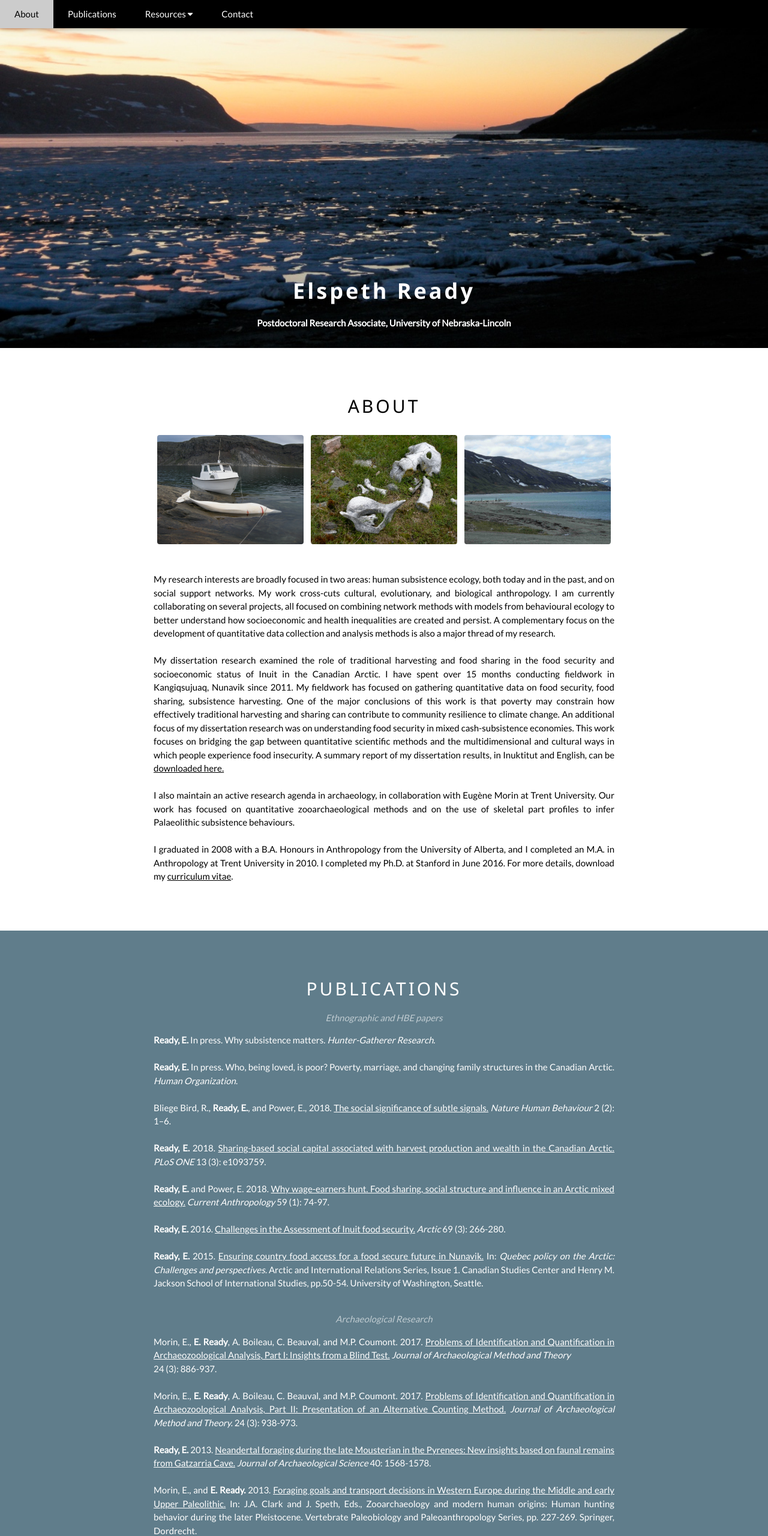
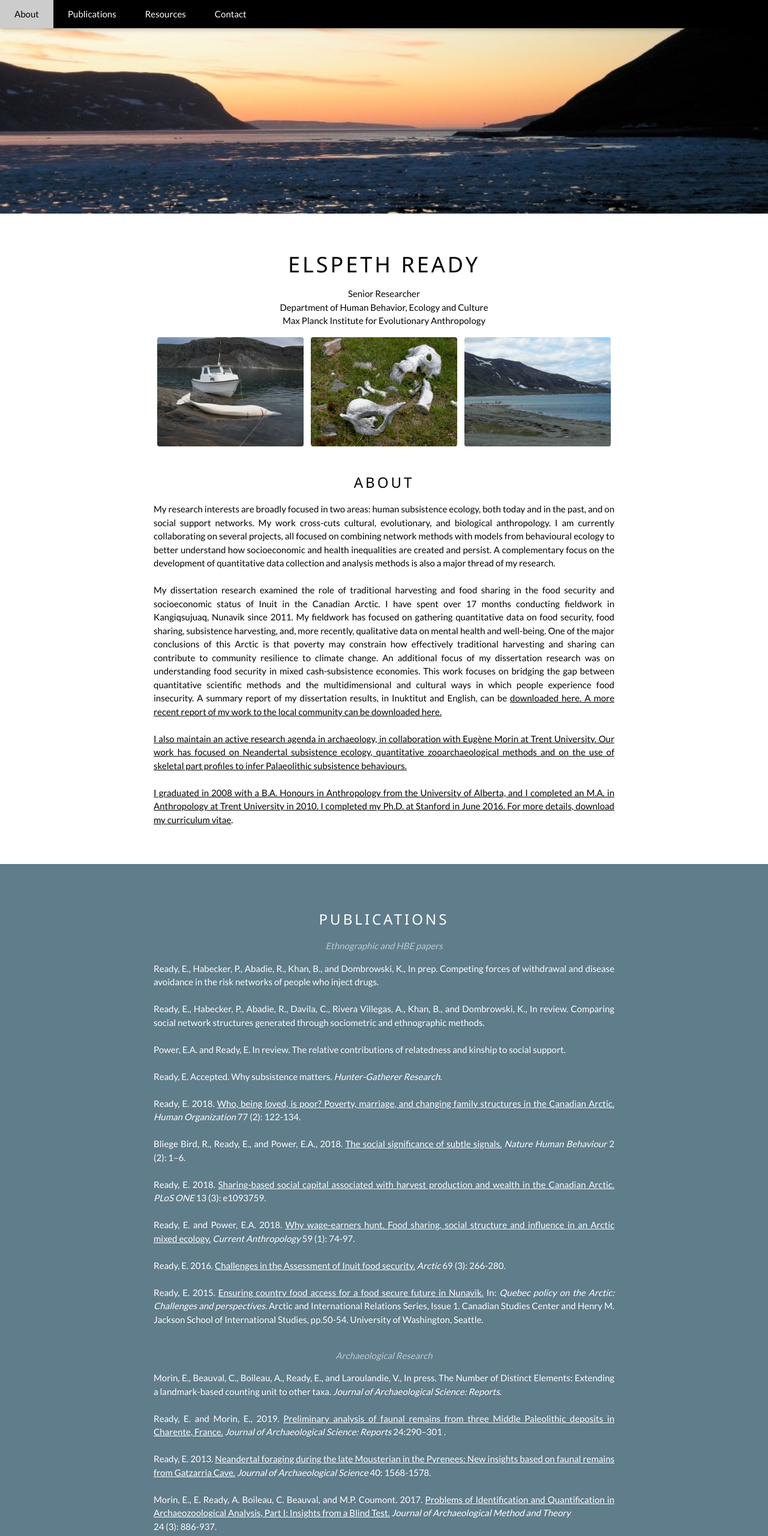
Before and after one commit to elspethr/elspethr.github.io, a plain HTML site: page index.html in a window 1280 px wide. Shown: the top 2560 px of the page at 60% size. Drawn offline with nearby package versions, Linux system fonts and the light colour scheme.

Commit message:
MPI udpate

```diff
--- a/index.html
+++ b/index.html
@@ -15,17 +15,17 @@ body {font-family: "Lato", sans-serif}
 <div class="w3-top">
   <div class="w3-bar w3-black w3-card">
     <a class="w3-bar-item w3-button w3-padding-large w3-hide-medium w3-hide-large w3-right" href="javascript:void(0)" onclick="myFunction()" title="Toggle Navigation Menu"><i class="fa fa-bars"></i></a>
-    <a href="#about" class="w3-bar-item w3-button w3-padding-large w3-hide-small">About</a>
-    <a href="#publications" class="w3-bar-item w3-button
-    w3-padding-large w3-hide-small">Publications</a>
-        <div class="w3-dropdown-hover w3-hide-small">
+     <a href="#about" class="w3-bar-item-left w3-button w3-padding-large w3-hide-small" style="float:left">About</a>
+    <a href="#publications" class="w3-bar-item w3-button w3-padding-large w3-hide-small">Publications</a>
+    <a href="#resources" class="w3-bar-item w3-button w3-padding-large w3-hide-small">Resources</a>
+       <!-- <div class="w3-dropdown-hover w3-hide-small">
       <button class="w3-padding-large w3-button" title="resources">Resources <i class="fa fa-caret-down"></i></button>
       <div class="w3-dropdown-content w3-bar-block w3-card-4">
         <a href="#SNA" class="w3-bar-item w3-button">Social Network Analysis</a>
         <a href="#R" class="w3-bar-item w3-button">R tricks</a>
         <a href="#DS" class="w3-bar-item w3-button">Data science</a>
       </div>
-    </div>
+    </div> -->
     <a href="#contact" class="w3-bar-item w3-button w3-padding-large w3-hide-small">Contact</a>
   </div>
 </div>
@@ -43,21 +43,21 @@ body {font-family: "Lato", sans-serif}
 
   <!-- Header image -->
   <div class="w3-display-container w3-center">
-    <img src="ice_sunset2.jpg" style="width:100%">
-    <div class="w3-display-bottommiddle w3-container w3-text-white w3-padding-16">
-      <h1 class="w3-wide"><b>Elspeth Ready</b></h1>
-    <div class="w3-hide-small">
-      <p><b>Postdoctoral Research Associate, University of
-      Nebraska-Lincoln</b></p>
+    <img src="ice_sunset3.jpeg" style="width:100%">
+    <!--<div class="w3-display-topmiddle w3-container w3-text-black w3-padding-48">
       </div>
-    </div>
+    </div> -->
   </div>
 
-  <!-- About sectionn -->
-  <div class="w3-container w3-content w3-center w3-padding-64" style="max-width:800px" id="about">
-    <h2 class="w3-wide">ABOUT</h2>
-
-    <div class="w3-row w3-padding-16">
+  <!-- About section -->
+  <div class="w3-container w3-content w3-center w3-padding-48" style="max-width:800px" id="about">
+    <h1 class="w3-wide">ELSPETH READY</h1>
+    <div class="w3-hide-small w3-medium">
+      Senior Researcher <br>
+      Department of Human Behavior, Ecology and Culture <br>
+      Max Planck Institute for Evolutionary Anthropology
+    </div>
+     <div class="w3-row w3-padding-16">
       <div class="w3-third">
         <img src="whale.jpg" class="w3-round w3-margin-bottom" alt="Random Name" style="width:95%">
       </div>
@@ -69,12 +69,15 @@ body {font-family: "Lato", sans-serif}
       </div>
       </div>
 
+    <h3 class="w3-wide">ABOUT</h3>
     <p class="w3-justify">
+
+
 My research interests are broadly focused in two areas: human subsistence ecology, both today and in the past, and on social support networks. My work cross-cuts cultural, evolutionary, and biological anthropology. I am currently collaborating on several projects, all focused on combining network methods with models from behavioural ecology to better understand how socioeconomic and health inequalities are created and persist. A complementary focus on the development of quantitative data collection and analysis methods is also a major thread of my research.<br><br>
 
-My dissertation research examined the role of traditional harvesting and food sharing in the food security and socioeconomic status of Inuit in the Canadian Arctic. I have spent over 15 months conducting fieldwork in Kangiqsujuaq, Nunavik since 2011. My fieldwork has focused on gathering quantitative data on food security, food sharing, subsistence harvesting. One of the major conclusions of this work is that poverty may constrain how effectively traditional harvesting and sharing can contribute to community resilience to climate change. An additional focus of my dissertation research was on understanding food security in mixed cash-subsistence economies. This work focuses on bridging the gap between quantitative scientific methods and the multidimensional and cultural ways in which people experience food insecurity. A summary report of my dissertation results, in Inuktitut and English, can be <a href="research_summary.pdf">downloaded here.</a> <br><br>
+My dissertation research examined the role of traditional harvesting and food sharing in the food security and socioeconomic status of Inuit in the Canadian Arctic. I have spent over 17 months conducting fieldwork in Kangiqsujuaq, Nunavik since 2011. My fieldwork has focused on gathering quantitative data on food security, food sharing, subsistence harvesting, and, more recently, qualitative data on mental health and well-being. One of the major conclusions of this Arctic is that poverty may constrain how effectively traditional harvesting and sharing can contribute to community resilience to climate change. An additional focus of my dissertation research was on understanding food security in mixed cash-subsistence economies. This work focuses on bridging the gap between quantitative scientific methods and the multidimensional and cultural ways in which people experience food insecurity. A summary report of my dissertation results, in Inuktitut and English, can be <a href="research_summary_2015.pdf">downloaded here. A more recent report of my work to the local community can be <a href="research_summary_2018.pdf">downloaded here. <br><br>
 
-I also maintain an active research agenda in archaeology, in collaboration with Eug&egravene Morin at Trent University. Our work has focused on quantitative zooarchaeological methods and on the use of skeletal part profiles to infer Palaeolithic subsistence behaviours.<br><br>
+I also maintain an active research agenda in archaeology, in collaboration with Eug&egravene Morin at Trent University. Our work has focused on Neandertal subsistence ecology, quantitative zooarchaeological methods and on the use of skeletal part profiles to infer Palaeolithic subsistence behaviours.<br><br>
 
 I graduated in 2008 with a B.A. Honours in Anthropology from the University of Alberta, and I completed an M.A. in Anthropology at Trent University in 2010. I completed my Ph.D. at Stanford in June 2016. For more details, download my <a href="Ready_CV.pdf"> curriculum
 vitae</a>.</p>
@@ -83,36 +86,49 @@ vitae</a>.</p>
   <!-- The Tour Section -->
   <div class="w3-blue-grey" id="publications">
     <div class="w3-container w3-content w3-padding-64" style="max-width:800px">
-      <h2 class="w3-wide w3-center">PUBLICATIONS</h2>
+      <h3 class="w3-wide w3-center">PUBLICATIONS</h3>
       <p class="w3-opacity w3-center"><i>Ethnographic and HBE papers</i></p>
       <p class="w3-justify">
 
-      <b>Ready, E.</b> In press. Why subsistence matters. <i>Hunter-Gatherer Research</i>.<br><br>
+      Ready, E., Habecker, P., Abadie, R., Khan, B., and Dombrowski, K., In prep. Competing forces of withdrawal and disease avoidance in the risk networks of people who inject drugs. <br><br>
 
-      <b>Ready, E.</b> In press. Who, being loved, is poor? Poverty, marriage, and changing family structures in the Canadian Arctic. <i>Human Organization</i>.<br><br>
+      Ready, E., Habecker, P., Abadie, R., Davila, C., Rivera Villegas, A., Khan, B., and Dombrowski, K., In review. Comparing social network structures generated through sociometric and ethnographic methods. <br><br>
 
-      Bliege Bird, R., <b>Ready, E.</b>, and Power, E., 2018. <a href="https://doi.org/10.1038/s41562-018-0298-3">The social significance of subtle signals.</a> <i>Nature Human Behaviour</i> 2 (2): 1–6.<br><br>
+     Power, E.A. and Ready, E. In review. The relative contributions of relatedness and kinship to social support. <br><br>
 
-      <b>Ready, E.</b> 2018. <a href="https://doi.org/10.1371/journal.pone.0193759">Sharing-based social capital associated with harvest production and wealth in the Canadian Arctic.</a> <i>PLoS ONE</i> 13 (3): e1093759.<br><br>
+      Ready, E. Accepted. Why subsistence matters. <i>Hunter-Gatherer Research</i>.<br><br>
 
-      <b>Ready, E.</b> and Power, E. 2018. <a href="http://doi.org/10.1086/696018">Why wage-earners hunt. Food sharing, social structure and influence in an Arctic mixed ecology.</a> <i>Current Anthropology</i> 59 (1): 74-97.<br><br>
+      Ready, E. 2018. <a href="http://sfaajournals.net/doi/abs/10.17730/0018-7259-77.2.122">Who, being loved, is poor? Poverty, marriage, and changing family structures in the Canadian Arctic.</a> <i>Human Organization</i> 77 (2): 122-134.<br><br>
 
-      <b>Ready, E.</b> 2016. <a href="http://dx.doi.org/10.14430/arctic4579">Challenges in the Assessment of Inuit food security.</a>  <i>Arctic</i> 69 (3): 266-280.<br><br>
+      Bliege Bird, R., Ready, E., and Power, E.A., 2018. <a href="https://doi.org/10.1038/s41562-018-0298-3">The social significance of subtle signals.</a> <i>Nature Human Behaviour</i> 2 (2): 1–6.<br><br>
 
-      <b>Ready, E.</b> 2015. <a href="Quebec_policy_report.pdf">Ensuring country food access for a food secure future in Nunavik.</a> In: <i>Quebec policy on the Arctic: Challenges and perspectives.</i> Arctic and International Relations Series, Issue 1. Canadian Studies Center and Henry M. Jackson School of International Studies, pp.50-54. University of Washington, Seattle.<br><br>
+      Ready, E. 2018. <a href="https://doi.org/10.1371/journal.pone.0193759">Sharing-based social capital associated with harvest production and wealth in the Canadian Arctic.</a> <i>PLoS ONE</i> 13 (3): e1093759.<br><br>
+
+      Ready, E. and Power, E.A. 2018. <a href="http://doi.org/10.1086/696018">Why wage-earners hunt. Food sharing, social structure and influence in an Arctic mixed ecology.</a> <i>Current Anthropology</i> 59 (1): 74-97.<br><br>
+
+      Ready, E. 2016. <a href="http://dx.doi.org/10.14430/arctic4579">Challenges in the Assessment of Inuit food security.</a>  <i>Arctic</i> 69 (3): 266-280.<br><br>
+
+      Ready, E. 2015. <a href="Quebec_policy_report.pdf">Ensuring country food access for a food secure future in Nunavik.</a> In: <i>Quebec policy on the Arctic: Challenges and perspectives.</i> Arctic and International Relations Series, Issue 1. Canadian Studies Center and Henry M. Jackson School of International Studies, pp.50-54. University of Washington, Seattle.<br><br>
       </p>
 
       <p class="w3-opacity w3-center"><i>Archaeological Research</i></p>
       <p class="w3-justify">
-      Morin, E., <b>E. Ready</b>, A. Boileau, C. Beauval, and M.P. Coumont. 2017. <a href="http://dx.doi.org/10.1007/s10816-016-9300-4">Problems of Identification and Quantification in Archaeozoological Analysis, Part I: Insights from a Blind Test.</a> <i> Journal of Archaeological Method and Theory</i><br> 24 (3): 886-937.<br><br>
 
-      Morin, E., <b>E. Ready</b>, A. Boileau, C. Beauval, and M.P. Coumont. 2017. <a href="http://dx.doi.org/10.1007/s10816-016-9301-3">Problems of Identification and Quantification in Archaeozoological Analysis, Part II: Presentation of an Alternative Counting Method.</a> <i> Journal of Archaeological Method and Theory.</i> 24 (3): 938-973.<br><br>
+      Morin, E., Beauval, C., Boileau, A., Ready, E., and Laroulandie, V., In press. The Number of Distinct Elements: Extending a landmark-based counting unit to other taxa. <i>Journal of Archaeological Science: Reports</i>.<br><br>
 
-<b>Ready, E. </b> 2013. <a href="https://doi.org/10.1016/j.jas.2012.10.021">Neandertal foraging during the late Mousterian in the Pyrenees: New insights based on faunal remains from Gatzarria Cave.</a> <i>Journal of Archaeological Science</i> 40: 1568-1578. <br><br>
+      Ready, E. and Morin, E., 2019. <a href="https://doi.org/10.1016/j.jasrep.2019.01.020">Preliminary analysis of faunal remains from three Middle Paleolithic deposits in Charente, France.</a> <i>Journal of Archaeological Science: Reports</i> 24:290–301 .<br><br>
 
-Morin, E., and <b>E. Ready.</b> 2013. <a href="https://link.springer.com/chapter/10.1007%2F978-94-007-6766-9_14">Foraging goals and transport decisions in Western Europe during the Middle and early Upper Paleolithic.</a> In: J.A. Clark and J. Speth, Eds., Zooarchaeology and modern human origins: Human hunting behavior during the later Pleistocene. Vertebrate Paleobiology and Paleoanthropology Series, pp. 227-269. Springer, Dordrecht.<br><br>
+      Ready, E. 2013. <a href="https://doi.org/10.1016/j.jas.2012.10.021">Neandertal foraging during the late Mousterian in the Pyrenees: New insights based on faunal remains from Gatzarria Cave.</a> <i>Journal of Archaeological Science</i> 40: 1568-1578. <br><br>
 
-<b>Ready, E.  </b> 2010. <a href="http://vav.library.utoronto.ca/index.php/vav/article/view/3421">Neandertal Man the hunter: A history of Neandertal subsistence.</a> <i>Vis-&agrave-vis: Explorations in Anthropology</i> 10: 58-80.
+      Morin, E., E. Ready, A. Boileau, C. Beauval, and M.P. Coumont. 2017. <a href="http://dx.doi.org/10.1007/s10816-016-9300-4">Problems of Identification and Quantification in Archaeozoological Analysis, Part I: Insights from a Blind Test.</a> <i> Journal of Archaeological Method and Theory</i><br> 24 (3): 886-937.<br><br>
+
+      Morin, E., E. Ready, A. Boileau, C. Beauval, and M.P. Coumont. 2017. <a href="http://dx.doi.org/10.1007/s10816-016-9301-3">Problems of Identification and Quantification in Archaeozoological Analysis, Part II: Presentation of an Alternative Counting Method.</a> <i> Journal of Archaeological Method and Theory.</i> 24 (3): 938-973.<br><br>
+
+Ready, E. 2013. <a href="https://doi.org/10.1016/j.jas.2012.10.021">Neandertal foraging during the late Mousterian in the Pyrenees: New insights based on faunal remains from Gatzarria Cave.</a> <i>Journal of Archaeological Science</i> 40: 1568-1578. <br><br>
+
+Morin, E., and E. Ready. 2013. <a href="https://link.springer.com/chapter/10.1007%2F978-94-007-6766-9_14">Foraging goals and transport decisions in Western Europe during the Middle and early Upper Paleolithic.</a> In: J.A. Clark and J. Speth, Eds., Zooarchaeology and modern human origins: Human hunting behavior during the later Pleistocene. Vertebrate Paleobiology and Paleoanthropology Series, pp. 227-269. Springer, Dordrecht.<br><br>
+
+Ready, E. 2010. <a href="http://vav.library.utoronto.ca/index.php/vav/article/view/3421">Neandertal Man the hunter: A history of Neandertal subsistence.</a> <i>Vis-&agrave-vis: Explorations in Anthropology</i> 10: 58-80.
 </p>
 </p>
     </div>
@@ -121,32 +137,14 @@ Morin, E., and <b>E. Ready.</b> 2013. <a href="https://link.springer.com/chapter
 
   <!-- Resources -->
   <div class="w3-container w3-content w3-padding-64" style="max-width:800px" id="resources">
-    <h2 class="w3-wide w3-center">RESOURCES</h2>
-    <p class="w3-opacity w3-center" id="SNA"><i>Under construction</i></p>
-    <!--<p class="w3-opacity w3-center" id="SNA"><i>Social Network Analysis</i></p>
-    <div class="w3-row w3-padding-32">
-      <div class="w3-col m6 w3-large w3-margin-bottom">
-
-      </div>
-      </div>
-      <p class="w3-opacity w3-center" id="R"><i>R tricks</i></p>
-     <div class="w3-row w3-padding-32">
-      <div class="w3-col m6 w3-large w3-margin-bottom">
-Some examples of R's lesser known but no less amazing capabilities, particularly some bits of code that may be useful to anthropologists.
-
-<h3>Kinship diagrams</h3>
-R can plot pedigrees using the package <a href="https://cran.r-project.org/web/packages/kinship2/index.html">kinship2</a>. This <a href="YWBkinnames.html">script</a> shows how to make a basic kinship diagram that looks <a href="YWBmalekin.pdf">something like this</a>. Download the data for this example (a .csv file) <a href="YWBkinnames.csv">here.</a>
-
-<h3>Spatial network analysis</h3>
-These great circle distance <a href="distance.html">functions</a> can be used to calculate the distance between points using latitude and longitude coordinates. This is very useful for using distance as a predictor of ties in a network!
-      </div>
-      </div>
-       <p class="w3-opacity w3-center" id="DS"><i>Data Science</i></p>
-    <div class="w3-row w3-padding-32">
-      <div class="w3-col m6 w3-large w3-margin-bottom">
-
-      </div>
-    </div>-->
+    <h3 class="w3-wide w3-center">RESOURCES</h3>
+    <p class="w3-opacity w3-center" id="SNA"><i>Social Network Analysis</i></p>
+    <p class="w3-justify">
+    In 2018, Jamie Jones, Ashley Hazel and I ran an introductory social network analysis workshop at the AAPA meetings in Austin. You can view the materials <a href="https://eehh-stanford.github.io/SNA-workshop/">on our workshop webpage</a>.<br><br>
+    <p class="w3-opacity w3-center" id="SNA"><i>Datasets and code repositories </i></p>
+    Code repository for <a href="https://github.com/eapower/BuildingBigness">Building Bigness</a> (American Anthropologist, 2018).<br><br>
+    Code repository for <a href="https://github.com/eapower/BuildingBigness">The relative contributions of relatedness and kinship...</a><br><br>
+    <p class="w3-opacity w3-center w3-padding-36" id="SNA"><i>More to come...</i></p>
   </div>
 
 <!-- End Page Content -->
@@ -158,7 +156,7 @@ These great circle distance <a href="distance.html">functions</a> can be used to
   <a href="https://www.linkedin.com/in/elspeth-ready-068a96bb" style="text-decoration: none" <i class="fa fa-linkedin w3-hover-opacity"></i></a>
   <a href="https://github.com/elspethr" style="text-decoration: none" <i class="fa fa-github w3-hover-opacity"></i></a><br>
   <div class="w3-center w3-large w3-margin-bottom">
-    <i class="fa fa-envelope" style="width:30px"> </i>Email: eready@unl.edu
+    <i class="fa fa-envelope" style="width:30px"> </i>Email: elspeth_ready@eva.mpg.de
   </div>
 </footer>
 
```
Also changed, not shown: ice_sunset3.jpeg (added), 4 other files.
